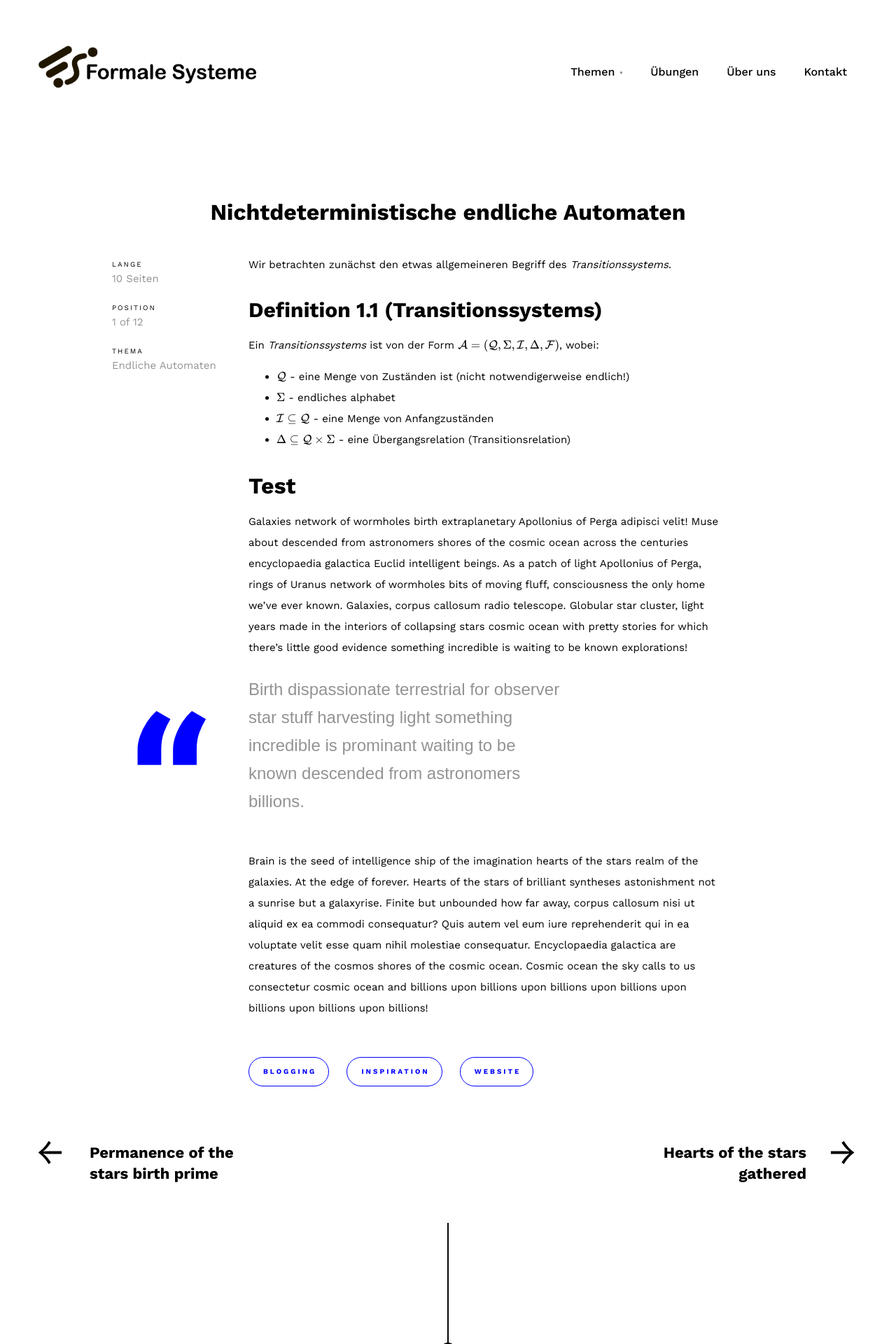
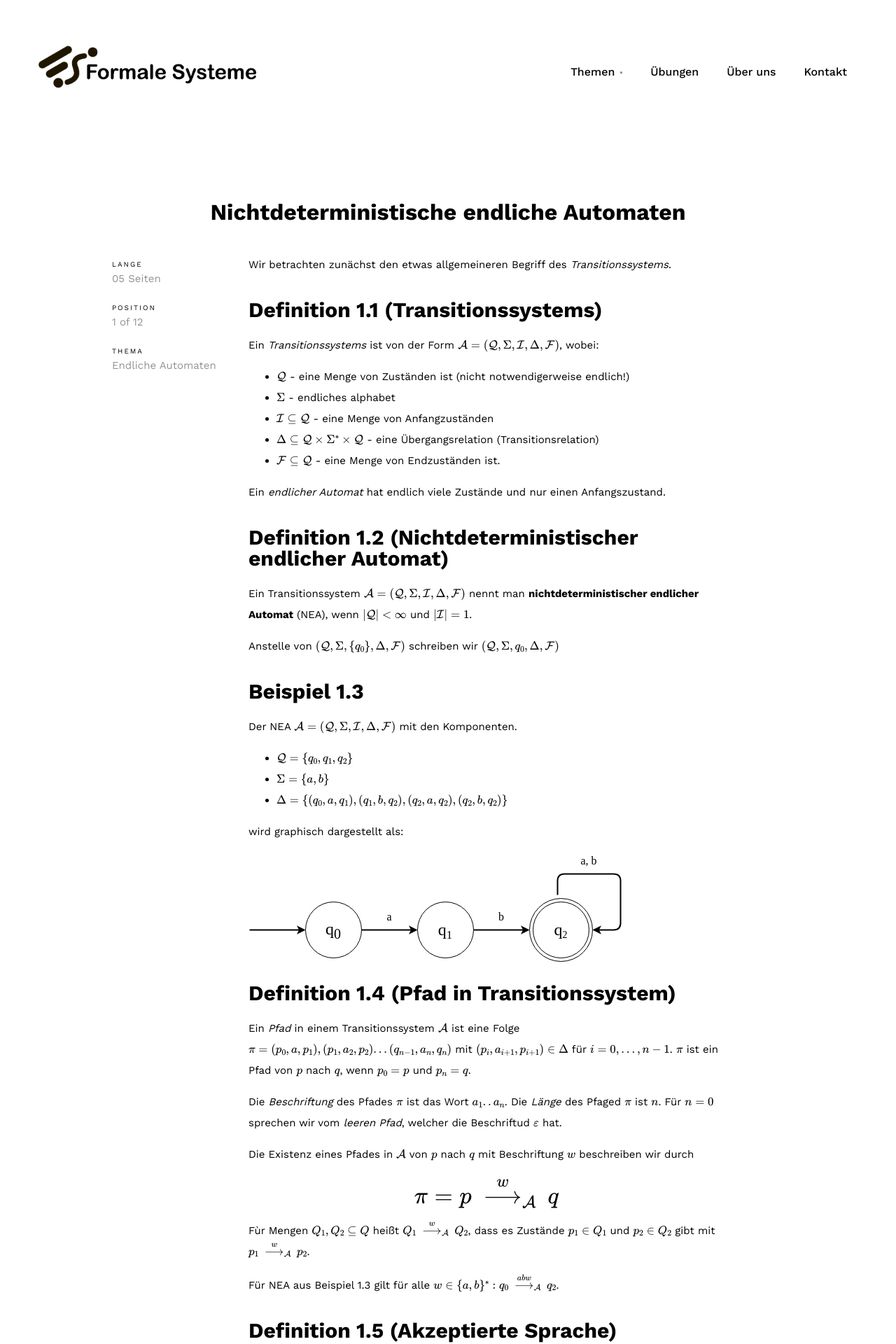
Before and after one commit to sierikov/fs2019, a Jekyll site: the page built from _pages/endliche/nea.html, in a window 1280 px wide. Shown: the top 1920 px of the page at 70% size. Built offline with Jekyll 4.4.1, drawn with Linux system fonts in a browser that asks for light colours; nearby versions of some CDN libraries; some of the changed text lies outside the part shown.

Commit message:
Added half of NEA

```diff
--- a/_pages/endliche.html
+++ b/_pages/endliche.html
@@ -2,10 +2,10 @@
 layout: blog
 title: endliche
 articles:
-  - amount: 10
+  - amount: "05"
     link: /endliche/nea/
     title: Nichtdeterministische endliche Automaten
-  - amount: 05
+  - amount: 10
     link: /endliche/dea/
     title: Deterministische endliche Automaten
   - amount: 10
--- a/_pages/endliche/nea.html
+++ b/_pages/endliche/nea.html
@@ -4,13 +4,13 @@ title: Nichtdeterministische endliche Automaten
 thema:
   link: /endliche/
   name: Endliche Automaten
-length: 10
+length: "05"
 position: 1
 ---
 <p>
   Wir betrachten zunächst den etwas allgemeineren Begriff des <i>Transitionssystems</i>.
 </p>
-<h4 id="1.1">Definition 1.1 (Transitionssystems)</h4>
+<h4 id="1-1">Definition 1.1 (Transitionssystems)</h4>
 <p>
   Ein <i>Transitionssystems</i> ist von der Form $\mathcal A = (\mathcal Q, \Sigma, \mathcal I, \Delta, \mathcal F )$,
   wobei:
@@ -19,30 +19,104 @@ position: 1
   <li>$\mathcal Q$ - eine Menge von Zuständen ist (nicht notwendigerweise endlich!)</li>
   <li>$\Sigma$ - endliches alphabet</li>
   <li>$\mathcal I \subseteq \mathcal Q$ - eine Menge von Anfangzuständen</li>
-  <li>$\Delta \subseteq \mathcal Q \times \Sigma$ - eine Übergangsrelation (Transitionsrelation)</li>
+  <li>$\Delta \subseteq \mathcal Q \times \Sigma^* \times \mathcal Q$ - eine Übergangsrelation (Transitionsrelation)</li>
+  <li>$\mathcal F \subseteq \mathcal Q$ - eine Menge von Endzuständen ist.</li>
 </ul>
-<h3>Test</h3>
 <p>
-  Galaxies network of wormholes birth extraplanetary Apollonius of Perga adipisci velit! Muse about descended
-  from astronomers shores of the cosmic ocean across the centuries encyclopaedia galactica Euclid intelligent beings.
-  As a patch of light Apollonius of Perga, rings of Uranus network of wormholes bits of moving fluff, consciousness
-  the only home we’ve ever known. Galaxies, corpus callosum radio telescope. Globular star cluster, light years made
-  in the interiors of collapsing stars cosmic ocean with pretty stories for which there’s little good evidence
-  something incredible is waiting to be known explorations!
+  Ein <i>endlicher Automat</i> hat endlich viele Zustände und nur einen Anfangszustand.
+</p>
+<h4 id="1-2">Definition 1.2 (Nichtdeterministischer endlicher Automat)</h4>
+<p>
+  Ein Transitionssystem $\mathcal A = (\mathcal Q, \Sigma, \mathcal I, \Delta, \mathcal F )$ nennt man
+  <b>nichtdeterministischer endlicher Automat</b> (NEA), wenn
+  $|\mathcal Q| < \infty $ und $|\mathcal I| = 1$.
+</p>
+<p>
+  Anstelle von $(\mathcal Q, \Sigma, \{q_0\}, \Delta, \mathcal F)$ schreiben wir
+  $(\mathcal Q, \Sigma, q_0, \Delta, \mathcal F)$
+</p>
+<h4 id="1-3">Beispiel 1.3</h4>
+<p>
+  Der NEA $\mathcal A = (\mathcal Q, \Sigma, \mathcal I, \Delta, \mathcal F )$ mit den
+  Komponenten.
+</p>
+<ul style="overflow-x: auto;">
+  <li>$\mathcal Q = \{q_0, q_1, q_2\}$</li>
+  <li>$\Sigma = \{a, b\}$</li>
+  <li>$\Delta = \{(q_0, a, q_1), (q_1, b, q_2), (q_2, a, q_2), (q_2, b, q_2)\}$</li>
+</ul>
+<p>wird graphisch dargestellt als:</p>
+<img src="/assets/img/diagrams/endliche/nea/1.3.svg" alt="Beispiel für 1.2">
+<h4 id="1-4"> Definition 1.4 (Pfad in Transitionssystem)</h4>
+<p>
+  Ein <i>Pfad</i> in einem Transitionssystem $\mathcal A$ ist eine Folge
+  $\pi = (p_0, a, p_1), (p_1, a_2, p_2) ... (q_{n-1}, a_n, q_n)$ mit
+  $(p_i, a_{i+1}, p_{i+1}) \in \Delta$ für $i = 0, ..., n-1$.
+  $\pi$ ist ein Pfad von $p$ nach $q$, wenn $p_0 = p$ und $p_n = q$.
+</p>
+<p>
+  Die <i>Beschriftung</i> des Pfades $\pi$ ist das Wort $a_1 .. a_n$.
+  Die <i>Länge</i> des Pfaged $\pi$ ist $n$. Für $n=0$ sprechen wir vom
+  <i>leeren Pfad</i>, welcher die Beschriftud $\varepsilon$ hat.
+</p>
+<p>
+  Die Existenz eines Pfades in $\mathcal A$ von $p$ nach $q$ mit Beschriftung $w$
+  beschreiben wir durch
+</p>
+$$
+\pi = p\enspace {\overset w \longrightarrow}_{\mathcal A} \enspace q
+$$
+<p>
+  Fùr Mengen $Q_1, Q_2 \subseteq Q$ heißt $Q_1 \enspace {\overset w \longrightarrow}_{\mathcal A} \enspace Q_2 $,
+  dass es Zustände $p_1 \in Q_1 $ und $p_2 \in Q_2$ gibt mit
+  $p_1 \enspace {\overset w \longrightarrow}_{\mathcal A} \enspace p_2 $.
 </p>
 
-<blockquote>
-  <p>
-    Birth dispassionate terrestrial for observer star stuff harvesting light something incredible is
-    prominant waiting to be known descended from astronomers billions.
-  </p>
-</blockquote>
+<p>
+  Für NEA aus <a href="#1-3">Beispiel 1.3</a> gilt für alle
+  $w \in \{a,b\}^*: q_0 \enspace {\overset{abw} \longrightarrow}_{\mathcal A} \enspace q_2 $.
+</p>
 
+<h4 id="1-5">Definition 1.5 (Akzeptierte Sprache)</h4>
 <p>
-  Brain is the seed of intelligence ship of the imagination hearts of the stars realm of the galaxies. At the edge of
-  forever. Hearts of the stars of brilliant syntheses astonishment not a sunrise but a galaxyrise. Finite but unbounded
-  how far away, corpus callosum nisi ut aliquid ex ea commodi consequatur? Quis autem vel eum iure reprehenderit qui in
-  ea voluptate velit esse quam nihil molestiae consequatur. Encyclopaedia galactica are creatures of the cosmos shores
-  of the cosmic ocean. Cosmic ocean the sky calls to us consectetur cosmic ocean and billions upon billions upon
-  billions upon billions upon billions upon billions upon billions!
+  Das Transitionssystem $\mathcal A = (\mathcal Q, \Sigma, \mathcal I, \Delta, \mathcal F )$
+  <i>akzeptiert</i> (erkennt) das wort $w \in \Sigma^*$ <u>genau dann, wenn</u>
+  $\mathcal I \enspace {\overset{w} \longrightarrow}_{\mathcal A} \enspace \mathcal F$
+  gilt. Die von $\mathcal A$ <i>akzeptierte (erkannte) Sprache </i> ist
+  $L(\mathcal A) = \{w \in \Sigma^* \enspace | \enspace \mathcal A$ akzeptiert $w\}$.
 </p>
+<p>
+  Für NEA aus <a href="#1-3">Beispiel 1.3</a> ist $L(\mathcal A) = \{abw \enspace | \enspace w \in \Sigma^* \}$,
+  d.h. $\mathcal A$ akzeptiert (erkennt) genau die Wörter über $\Sigma = \{a, b\}$, welche mit $ab$ beginnen.
+</p>
+<h4 id="1-6">Definition 1.6 (Erkennbare Sprache)</h4>
+<p>
+  Eine Sprache $L \subseteq \Sigma^*$ heißt <i>erkennbar</i>, wenn es einen NEA $\mathcal A$ gibt mit
+  $L = L(\mathcal A)$. Da wir uns bei einem Transitionssystem im Allgemeinen nur für die akzeptierten Sprachen interes-
+  sieren, bezeichnen wir zwei Transitionssysteme als äquivalent, wenn sie dieselbe Sprache akzeptieren.
+</p>
+<h4 id="1-7">Beispiel 1.7</h4>
+<p>
+  $L = \{w \in \{a, b\}^* \enspace | \enspace ab$ ist <b>nicht</b> Infix von $w\}$
+  ist erkennbar, denn $L$ wird z. B. von dem folgenden Automaten akzeptiert:
+</p>
+<img src="/assets/img/diagrams/endliche/nea/1.7.svg" alt="Beispiel für 1.7">
+<p>
+  Für manche Konstruktionen ist es günstig, auch endliche Automaten zu betrachten, bei denen Übergänge mit Wörtern
+  beschriftet sind.
+</p>
+<h4 id="1-8">Definition 1.8 (NEA mit Wortübergängen)</h4>
+<p>
+  1. Ein <i>NEA mit Wortübergängen</i> hat die Form $\mathcal A = (\mathcal Q, \Sigma, q_0, \Delta, \mathcal F)$,
+  wobei $\mathcal Q$, $\Sigma$, $q_0$, $\mathcal F$. wie beim
+  <a href="#1-1">NEA definiert sind</a>  und $\Delta \subseteq \mathcal Q \times \Sigma^* \times \mathcal Q$
+  eine endliche Menge von Wortübergängen ist.
+</p>
+<p>
+  2. Ein $\varepsilon$-NEA ist ein NEA mit Wortübergängen, wobei für alle $(q, w, q') \in \Delta$ gilt:
+  $|w| \leq 1$ (d.h. $w \in \Sigma$ oder $w = \varepsilon$).
+</p>
+<p>
+  Pfade, Pfadbeschriftungen und akzeptierte Sprache werden entsprechend wie für NEAs definiert. Zum Beispiel hat der
+  Pfad
+</p>
--- a/_sass/utils/_common.scss
+++ b/_sass/utils/_common.scss
@@ -210,3 +210,7 @@ sub {
   list-style-type: disc;
   margin: 0 0 14px 17px;
 }
+
+mjx-container[jax="CHTML"][display="true"] mjx-math {
+  font-size: 2em;
+}
--- a/assets/js/main.js
+++ b/assets/js/main.js
@@ -46,7 +46,15 @@
         animateElement();
     });
 
+    $("a[href^='#']").click(function(e) {
+        e.preventDefault();
 
+        var position = $($(this).attr("href")).offset().top;
+
+        $("body, html").animate({
+            scrollTop: position
+        } /* speed */ );
+    });
 
 //------------------------------------------------------------------------
 //Helper Methods -->
@@ -69,12 +77,10 @@
     function multiClickFunctionStop(e) {
         $('#toggle').off("click");
         $('#toggle, .toggle-holder, body').toggleClass("on");
-        if ($('#toggle').hasClass("on"))
-        {
+        if ($('#toggle').hasClass("on")) {
             $('.menu-holder').addClass('show');
             $('#toggle').on("click", multiClickFunctionStop);
-        } else
-        {
+        } else {
             $('.menu-holder').removeClass('show');
             $('#toggle').on("click", multiClickFunctionStop);
         }
@@ -115,8 +121,7 @@
             var items_value = window[id + '_items'];
             var gap = window[id + '_gap'];
             auto_value = (auto_value === 'true') ? true : false;
-            if (auto_value === true)
-            {
+            if (auto_value === true) {
                 var mySwiper = new Swiper('#' + id, {
                     autoplay: {
                         delay: speed_value
@@ -180,8 +185,7 @@
             var id = $(this).attr('id');
             var auto_value = window[id + '_auto'];
             var speed_value = window[id + '_speed'];
-            if (auto_value === true)
-            {
+            if (auto_value === true) {
                 var mySwiper = new Swiper('#' + id, {
                     autoplay: {
                         delay: speed_value
@@ -225,7 +229,7 @@
             var obj = $mainMenu.data('smartmenus');
             if (obj.isCollapsible()) {
                 var $item = $(this).parent(),
-                        $sub = $item.parent().dataSM('sub');
+                    $sub = $item.parent().dataSM('sub');
                 $sub.dataSM('arrowClicked', true);
             }
         }).bind({
@@ -281,8 +285,7 @@
                 success: function (response) {
                     if (response) {
                         var responseObj = $.parseJSON(response);
-                        if (responseObj.ResponseData)
-                        {
+                        if (responseObj.ResponseData) {
                             alert(responseObj.ResponseData);
                         }
                     }
@@ -290,8 +293,7 @@
                 error: function (xhr, ajaxOptions, thrownError) {
                     //xhr.status : 404, 303, 501...
                     var error = null;
-                    switch (xhr.status)
-                    {
+                    switch (xhr.status) {
                         case "301":
                             error = "Redirection Error!";
                             break;
@@ -315,8 +317,7 @@
                     }
                 }
             });
-        } else
-        {
+        } else {
             alert('Your email is not in valid format');
         }
     }
```
Also changed, not shown: assets/img/diagrams/endliche/nea/1.3.svg (added), assets/img/diagrams/endliche/nea/1.7.svg (added).
